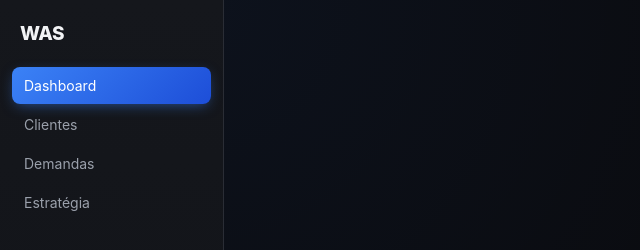
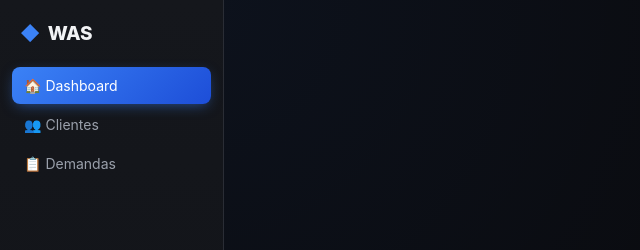
Before and after one commit to henriquetoledo-cmd/was-crm-demandas, a website: page was-hub 2/public/index.html in a window 1280 px wide. Shown: the top 250 px of the page, without its empty margins (0-640 px from the left). Drawn offline with Linux system fonts and the light colour scheme; no server answers.

Commit message:
Add files via upload

```diff
--- a/was-hub 2/public/index.html
+++ b/was-hub 2/public/index.html
@@ -9,16 +9,16 @@
 <body>
   <div class="app-shell">
     <div class="sidebar">
-      <div class="brand">WAS</div>
-      <div class="nav-item active" data-page="dashboard">Dashboard</div>
-      <div class="nav-item" data-page="clientes">Clientes</div>
-      <div class="nav-item" data-page="demandas">Demandas</div>
-      <div class="nav-item" data-page="estrategia">Estratégia</div>
+      <div class="brand"><span>◆</span> WAS</div>
+      <div class="nav-item active" data-page="dashboard">🏠 Dashboard</div>
+      <div class="nav-item" data-page="clientes">👥 Clientes</div>
+      <div class="nav-item" data-page="demandas">📋 Demandas</div>
     </div>
     <div class="main" id="main"></div>
   </div>
 
   <div id="modal-root"></div>
+  <div id="ctx-menu-root"></div>
 
   <script src="/app.js"></script>
 </body>
```
